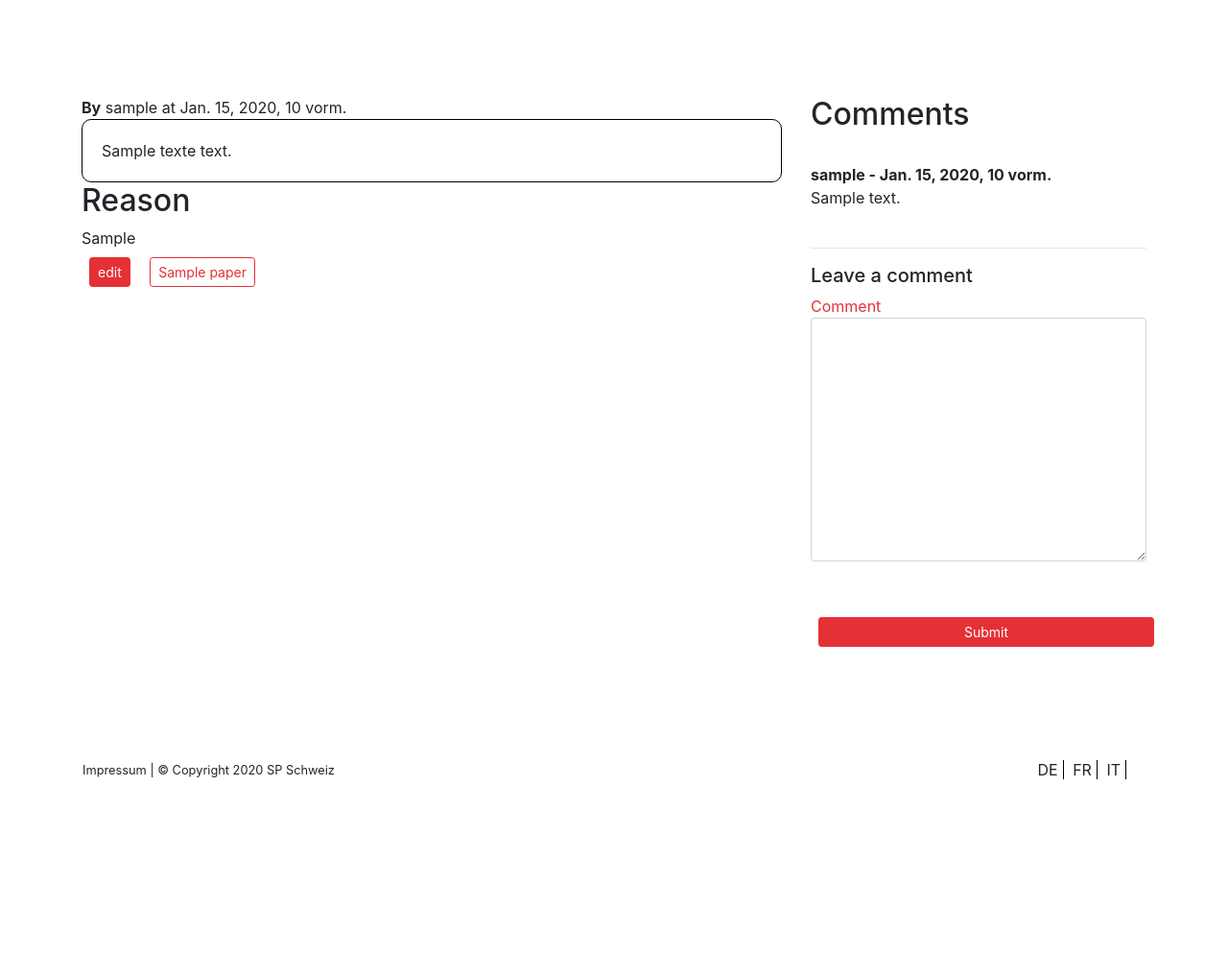
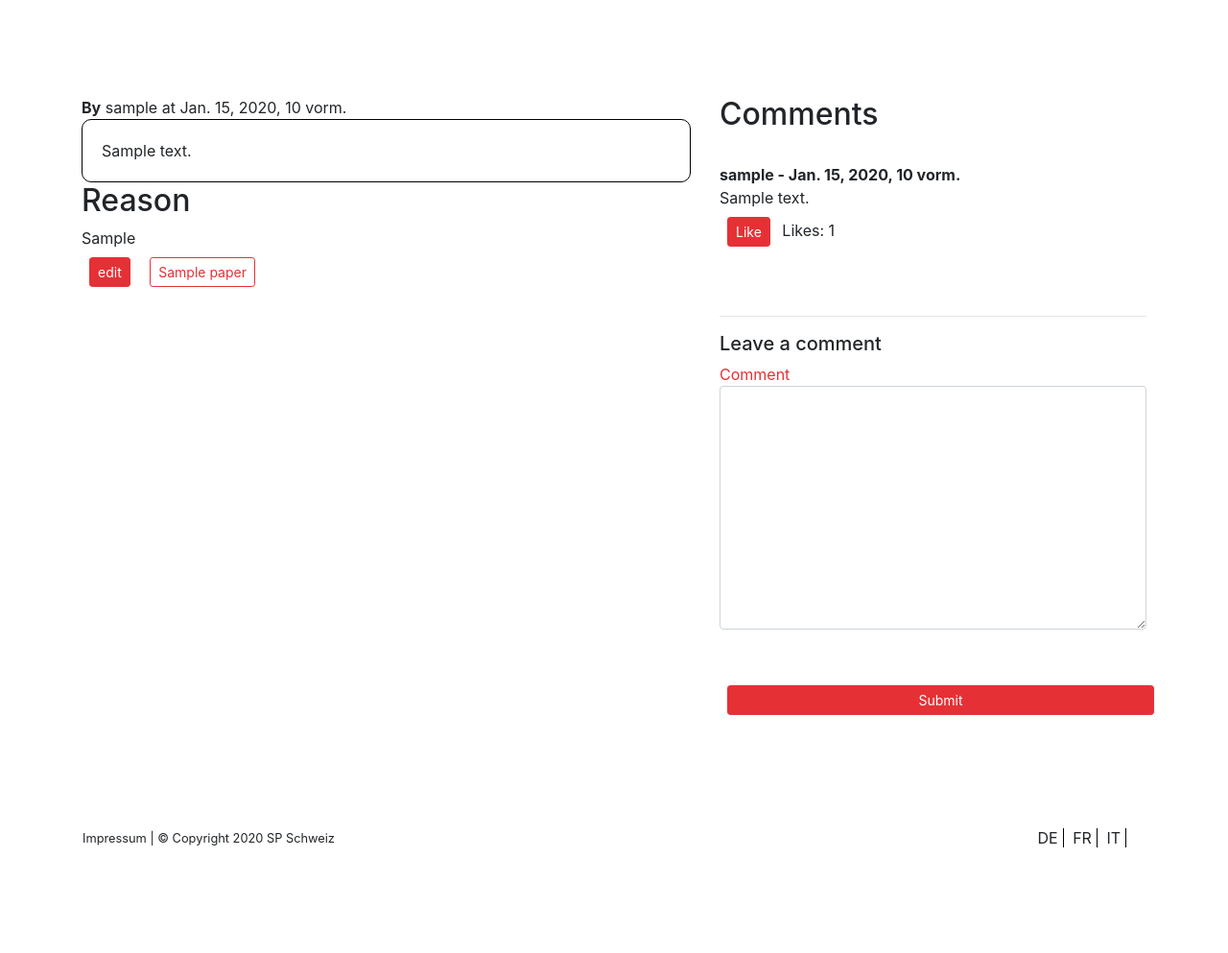
Before and after one commit to sacovo/digital-democracy, a Django app: page /amendmends/1/ in a window 1280 px wide. Shown: the part 76-1069 px from the top of the page at 96% size. Before the commit the page ends 888 px from the top, so only its background shows below. Run offline with Django 3.2, Linux system fonts and the light colour scheme; tables that the repository leaves empty hold one stand-in row (values such as "Sample post"); some libraries are stand-ins or nearby versions.

Commit message:
Feature/like comment

```diff
--- a/papers/models.py
+++ b/papers/models.py
@@ -142,6 +142,7 @@ class Comment(models.Model):
     )
     body = models.TextField()
     created_on = models.DateTimeField(auto_now_add=True)
+    likes = models.ManyToManyField(settings.AUTH_USER_MODEL)
 
     @property
     def name(self):
@@ -152,3 +153,6 @@ class Comment(models.Model):
 
     def __str__(self):
         return "Comment {} by {}".format(self.body, self.name)
+
+    def num_likes(self):
+        return self.likes.all().count()
--- a/papers/templates/papers/amendmend_detail.html
+++ b/papers/templates/papers/amendmend_detail.html
@@ -5,13 +5,12 @@
 {% block content %}
 
 <div class="row mt-4">
-  <div class="col-md-8">
+  <div class="col-md-7">
     <span><strong>{% trans 'By' %}</strong></span>
     {{amendmend.author.name|safe}} at {{amendmend.created_at}}
     <div id="paperContent" class="content">
       <article>
-        <div>
-          {{amendmend.extract_content|safe}}
+        <div> {{amendmend.content|safe}}
         </div>
       </article>
     </div>
@@ -30,7 +29,7 @@
       {{amendmend.paper.working_title}}
     </a>
   </div>
-  <div class="col-md-4">
+  <div class="col-md-5">
     <!-- Implements Comment section-->
     <h2>{% trans 'Comments' %}</h2><br>
     {% if not  amendmend.comments.all%}
@@ -41,9 +40,22 @@
     <strong>
       {{ comment.name }} -
       {{ comment.created_on}}
+
     </strong>
     <br/>
     {{ comment.body|safe }}
+    <form action="{% url 'comment_like' comment.pk %}" method="POST">
+      {% csrf_token %}
+
+      <button type="submit" class="btn btn-sm submitButton">
+        {% if request.user in comment.likes.all %}
+        Unlike
+        {% else %}
+        Like
+        {% endif %}
+      </button>
+      Likes: {{ comment.num_likes }}
+    </form>
     <br/><br/>
     {% endfor %}
     {% endif %}
--- a/papers/urls.py
+++ b/papers/urls.py
@@ -38,4 +38,5 @@ urlpatterns = [
     path("members/login/", auth_views.LoginView.as_view()),
     path("members/logout/", auth_views.LogoutView.as_view()),
     path("members/profile/", views.members_profile),
+    path("comments/<int:comment_pk>/like/", views.like_comment, name="comment_like"),
 ]
--- a/papers/views.py
+++ b/papers/views.py
@@ -230,6 +230,20 @@ def translation_update(request, paper_pk, language_code):
     )
 
 
+def like_comment(request, comment_pk):
+    if request.method == "POST":
+        comment = models.Comment.objects.get(pk=comment_pk)
+        user = request.user
+
+        if comment.likes.filter(pk=user.pk):
+            comment.likes.remove(user.pk)
+
+        else:
+            comment.likes.add(user.pk)
+
+    return redirect("amendmend-detail", comment.amendment.pk)
+
+
 @login_required
 def members_profile(request):
     """
```
Also changed, not shown: papers/migrations/0008_comment.py.
